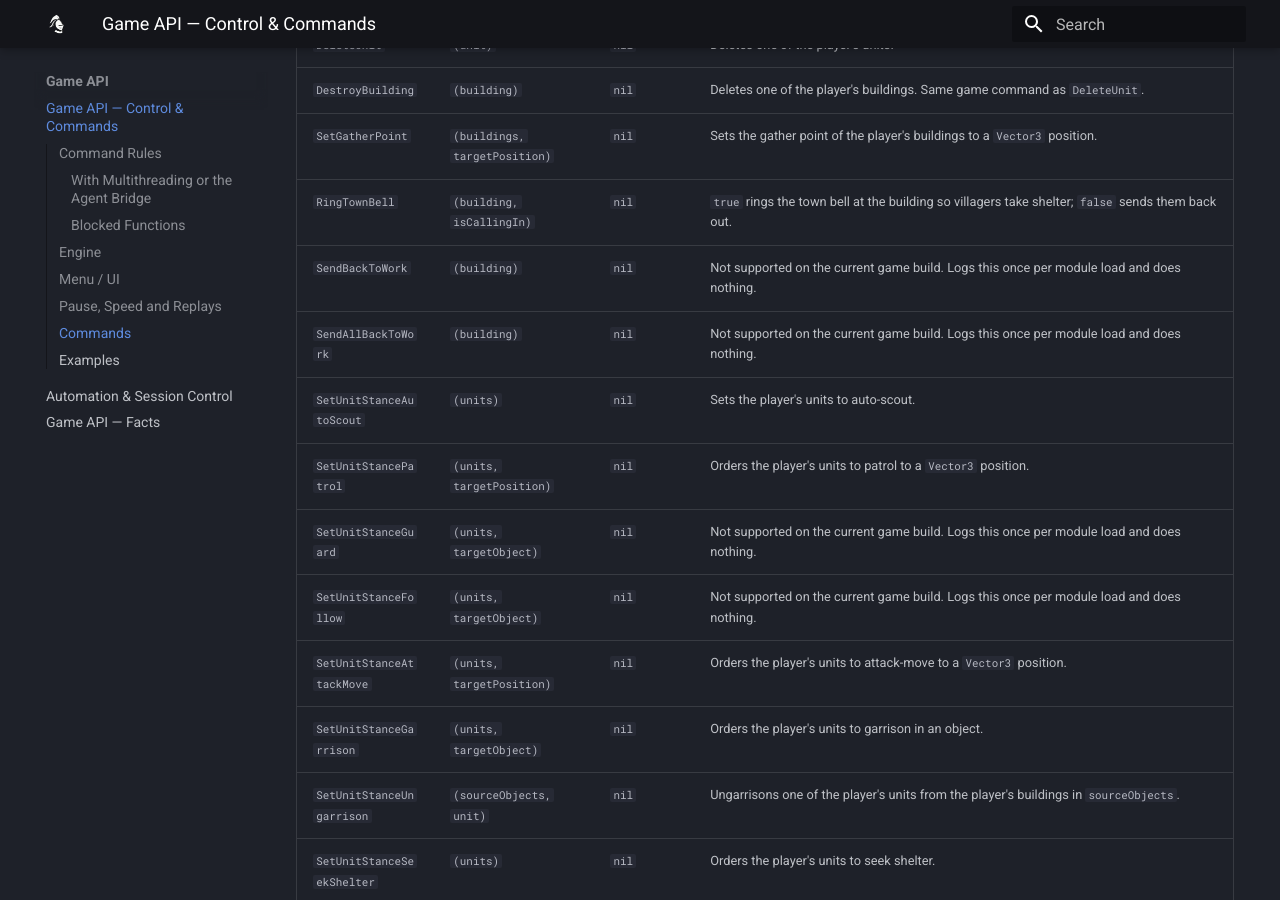
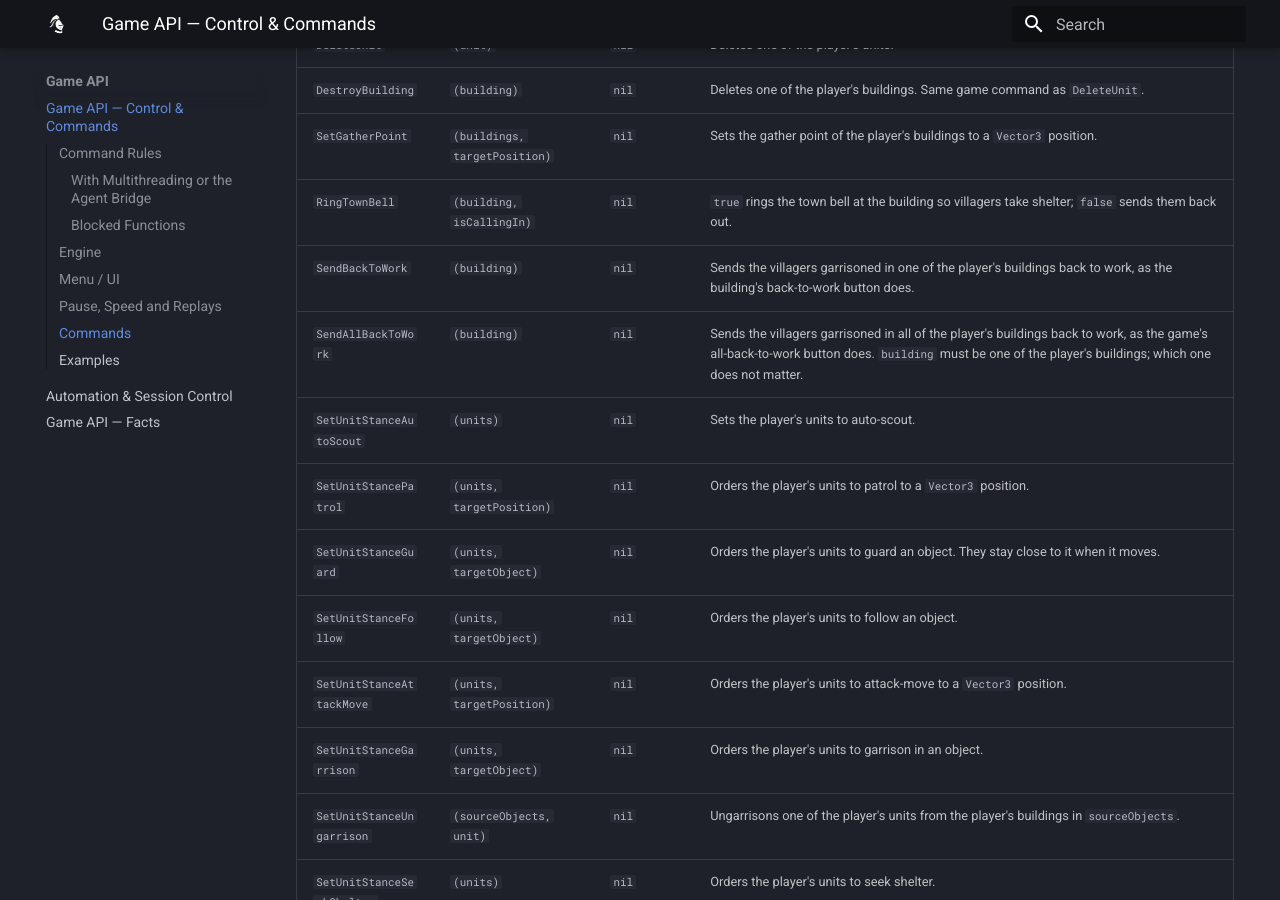
Before and after one commit to aoe2control/aoe2control.github.io, an MkDocs documentation site: the page built from docs/commands.md, in a window 1280 px wide and 900 px high, scrolled down 4334 px. Built offline with MkDocs 1.6.1 and Material for MkDocs 9.7.7, drawn with Linux system fonts in a browser that asks for light colours.

Commit message:
Document SendBackToWork, SendAllBackToWork, guard and follow again
The four commands work again in 1.1.0. SendAllBackToWork acts on all
of the player's buildings; the building passed only has to be one of
them (checked live with a house and a town center).

Co-Authored-By: Claude Opus 5.5 <noreply@anthropic.com>

```diff
--- a/docs/commands.md
+++ b/docs/commands.md
@@ -107,12 +107,12 @@ These functions work at any time, in menus as well as in a match.
 | `DestroyBuilding` | `(building)` | `nil` | Deletes one of the player's buildings. Same game command as `DeleteUnit`. |
 | `SetGatherPoint` | `(buildings, targetPosition)` | `nil` | Sets the gather point of the player's buildings to a `Vector3` position. |
 | `RingTownBell` | `(building, isCallingIn)` | `nil` | `true` rings the town bell at the building so villagers take shelter; `false` sends them back out. |
-| `SendBackToWork` | `(building)` | `nil` | Not supported on the current game build. Logs this once per module load and does nothing. |
-| `SendAllBackToWork` | `(building)` | `nil` | Not supported on the current game build. Logs this once per module load and does nothing. |
+| `SendBackToWork` | `(building)` | `nil` | Sends the villagers garrisoned in one of the player's buildings back to work, as the building's back-to-work button does. |
+| `SendAllBackToWork` | `(building)` | `nil` | Sends the villagers garrisoned in all of the player's buildings back to work, as the game's all-back-to-work button does. `building` must be one of the player's buildings; which one does not matter. |
 | `SetUnitStanceAutoScout` | `(units)` | `nil` | Sets the player's units to auto-scout. |
 | `SetUnitStancePatrol` | `(units, targetPosition)` | `nil` | Orders the player's units to patrol to a `Vector3` position. |
-| `SetUnitStanceGuard` | `(units, targetObject)` | `nil` | Not supported on the current game build. Logs this once per module load and does nothing. |
-| `SetUnitStanceFollow` | `(units, targetObject)` | `nil` | Not supported on the current game build. Logs this once per module load and does nothing. |
+| `SetUnitStanceGuard` | `(units, targetObject)` | `nil` | Orders the player's units to guard an object. They stay close to it when it moves. |
+| `SetUnitStanceFollow` | `(units, targetObject)` | `nil` | Orders the player's units to follow an object. |
 | `SetUnitStanceAttackMove` | `(units, targetPosition)` | `nil` | Orders the player's units to attack-move to a `Vector3` position. |
 | `SetUnitStanceGarrison` | `(units, targetObject)` | `nil` | Orders the player's units to garrison in an object. |
 | `SetUnitStanceUngarrison` | `(sourceObjects, unit)` | `nil` | Ungarrisons one of the player's units from the player's buildings in `sourceObjects`. |
```
Also changed, not shown: 1 other file.
